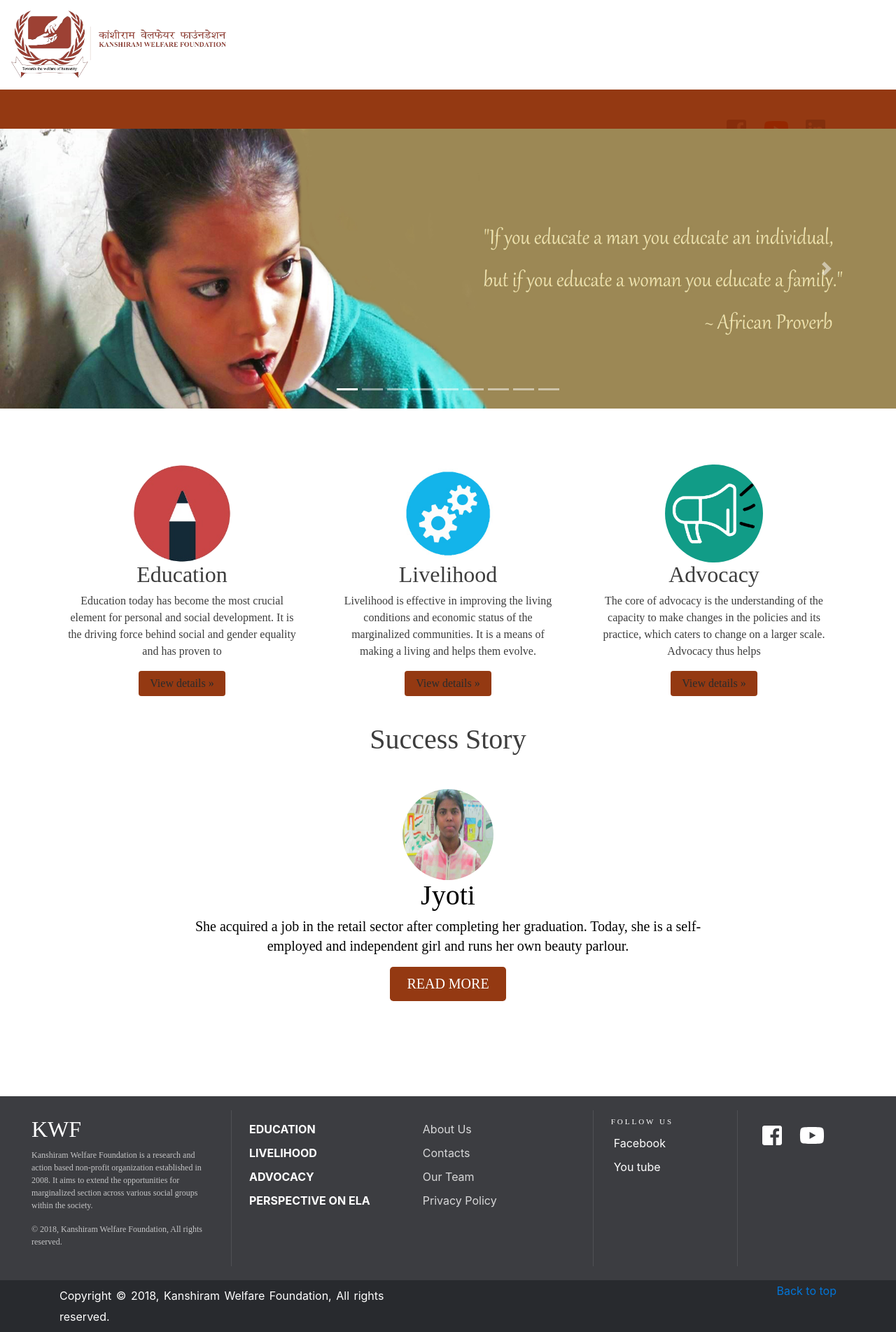
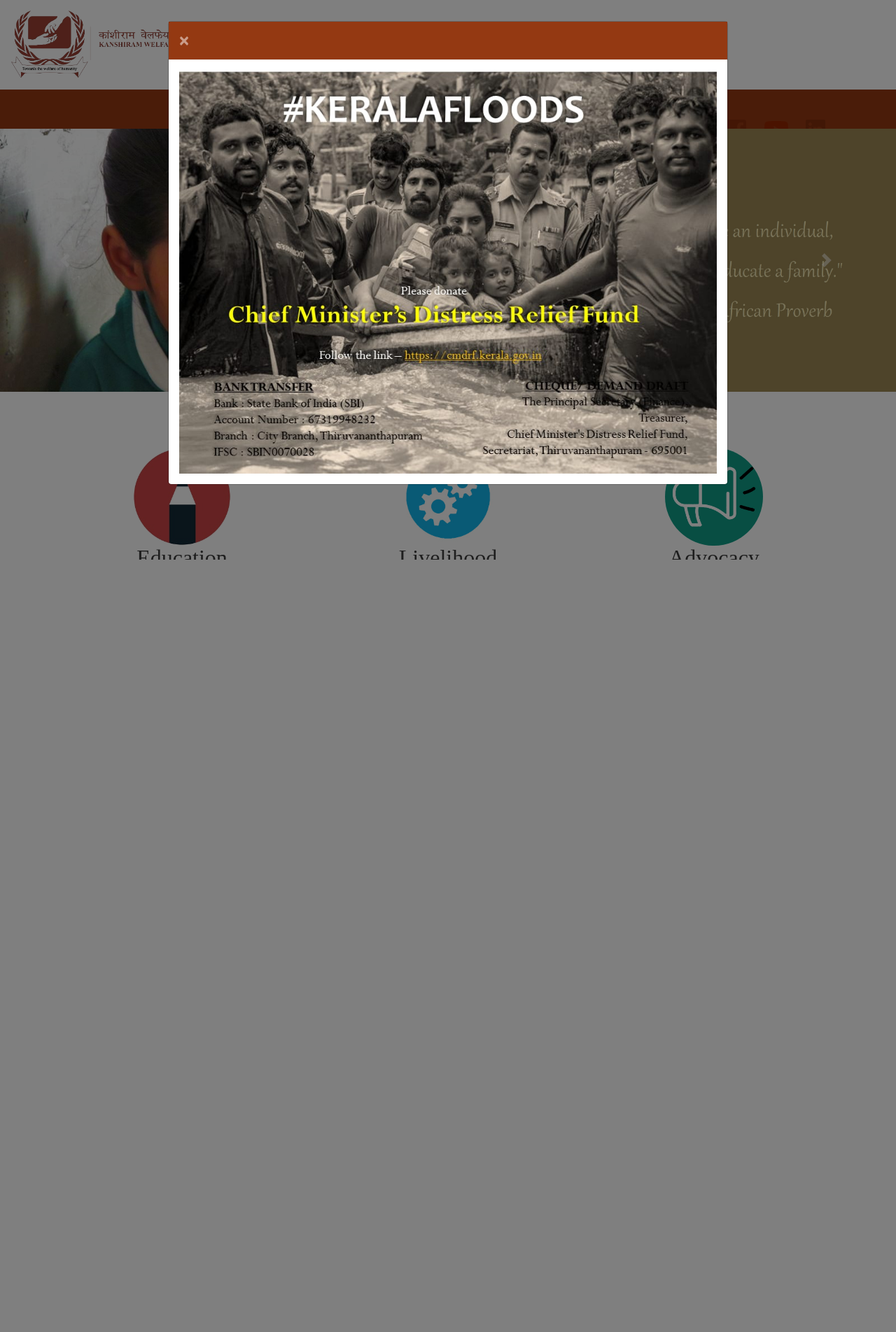
Before and after one commit to Rohit777/NGO, a PHP site: page / in a window 1280 px wide. Shown: the whole page at 70% size. After the commit the page ends 800 px from the top, so only its background shows below. Run offline with PHP 8.4, Linux system fonts and the light colour scheme; some libraries are stand-ins or nearby versions; grey boxes are pictures that could not be loaded.

Commit message:
carousel bug fix and popup for ad

```diff
--- a/css/carousel.css
+++ b/css/carousel.css
@@ -8,22 +8,22 @@
 /* Since positioning the
 , we need to help out the caption */
 .carousel-caption {
-  z-index: 10;
   color: black;
+}
+.img-fluid {
+  width: 100% !important;
+  height: auto;
 }
 
 /* Declare heights because of positioning of img element */
 .carousel-item {
+  height: auto;
+  background-color: #fff;
+}
+
+.story{
   height: 25rem;
   background-color: #fff;
-}
-.carousel-item > img {
-  position: center;
-  top: 0;
-  left: 0;
-  display: block;
-  width: 100%;
-  height: 25rem;
 }
 
 
@@ -46,17 +46,10 @@
 /* RESPONSIVE CSS
 -------------------------------------------------- */
 
-@media (min-width: 40em) {
-  /* Bump up size of carousel content */
-  .carousel-caption p {
-    font-size: 1.25rem;
-    line-height: 1.4;
-    color: black;
-  }
-}
+
 
 @media (max-width: 575.98px) {
-  .carousel-item {
+  .story {
     height: 30rem;
     background-color: #fff;
   }
--- a/index.php
+++ b/index.php
@@ -179,6 +179,28 @@
         </a>
         </div>
       </div>
+
+
+<!-- popup
+========================================================= -->
+<div class="modal fade" id="onload" tabindex="-1" role="dialog" aria-labelledby="exampleModalCenterTitle" aria-hidden="true">
+  <div class="modal-dialog modal-lg" role="document">
+    <div class="modal-content">
+      <div class="modal-header" style="background-color:#8c2b00ed">
+        <button type="button"  class="close" data-dismiss="modal" aria-label="Close">
+          <span style="color:#fff;" aria-hidden="true">&times;</span>
+        </button>
+      </div>
+      <div class="modal-body">
+      <img src="image/kerla.jpeg" class="img-fluid" alt="Responsive image">
+      </div>
+    </div>
+  </div>
+</div>
+
+
+
+
             <!-- Marketing messaging and featurettes
       ================================================== -->
       <!-- Wrap the rest of the page in another container to center all the content. -->
@@ -216,7 +238,7 @@
           <li data-target="#myCarousel" data-slide-to="1"></li>
         </ol>
         <div class="carousel-inner">
-          <div class="carousel-item active">
+          <div class="carousel-item story active">
             <div class="carousel-caption">
                 <img class="rounded-circle" src="image/jyoti.jpg" alt="Generic placeholder image" width="130" height="130">
               <h1>Jyoti</h1>
@@ -226,7 +248,7 @@
               <p><a class="btn btn-lg btn-primary" href="success.php" role="button">READ MORE</a></p>
             </div>
            </div>
-          <div class="carousel-item">
+          <div class="carousel-item story">
             <div class="carousel-caption">
                 <img class="rounded-circle" src="image/Rahul.jpg" alt="Generic placeholder image" width="130" height="130">
               <h1>Rahul</h1>
@@ -311,7 +333,7 @@
 	<script src="https://cdnjs.cloudflare.com/ajax/libs/popper.js/1.12.9/umd/popper.min.js" integrity="sha384-ApNbgh9B+Y1QKtv3Rn7W3mgPxhU9K/ScQsAP7hUibX39j7fakFPskvXusvfa0b4Q" crossorigin="anonymous"></script>
 	<script src="https://maxcdn.bootstrapcdn.com/bootstrap/4.0.0-beta.3/js/bootstrap.min.js" integrity="sha384-a5N7Y/aK3qNeh15eJKGWxsqtnX/wWdSZSKp+81YjTmS15nvnvxKHuzaWwXHDli+4" crossorigin="anonymous"></script>
     <!-- Just to make our placeholder images work. Don't actually copy the next line! -->
-
+    <script src="script/popup.js"></script>
     <script src="script/sticky.js"></script>
   </body>
 </html>
--- /dev/null
+++ b/script/popup.js
@@ -0,0 +1,3 @@
+$(window).on('load',function() {
+    $('#onload').modal('show');
+  });
```
Also changed, not shown: image/kerla.jpeg (added).
